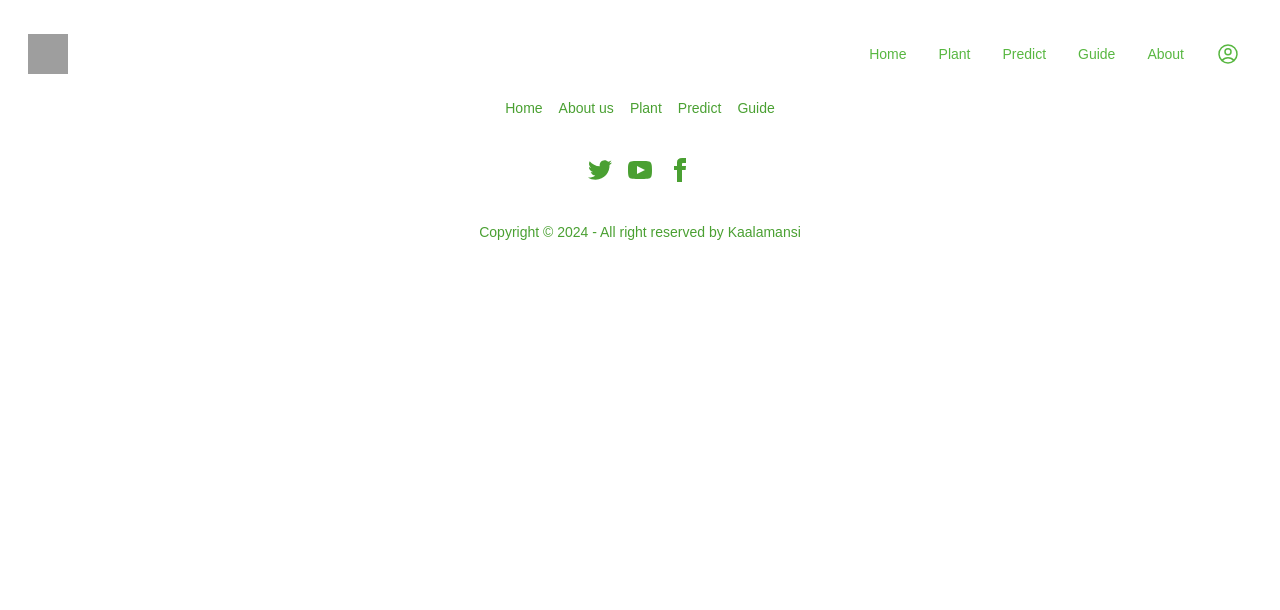
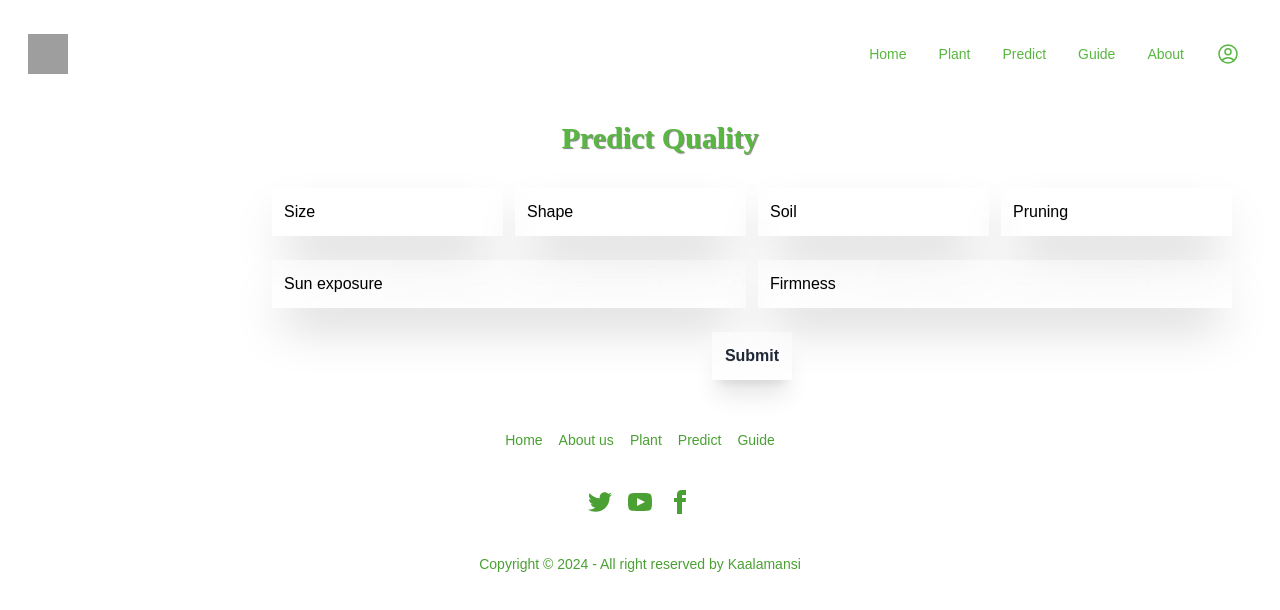
Before and after one commit to Athanasia19/Kalamansi, a React (Create React App) app in the folder frontend/: page /predict/quality in a window 1280 px wide. Shown: the top 610 px of the page. Built offline with nearby package versions, Linux system fonts and the light colour scheme; grey boxes are pictures that could not be loaded.

Commit message:
updating predict

```diff
--- a/frontend/src/App.css
+++ b/frontend/src/App.css
@@ -2,6 +2,8 @@
 @tailwind components;
 @tailwind utilities;
 @import url('https://fonts.googleapis.com/css2?family=League+Spartan:wght@700&display=swap');
+
+
 
 html,
 body {
--- a/frontend/src/App.js
+++ b/frontend/src/App.js
@@ -2,7 +2,8 @@ import "./App.css";
 import Home from "./Components/Home";
 import { BrowserRouter as Router, Route, Routes } from "react-router-dom";
 import Plant from "./Components/Plant/plant";
-import Predict from "./Components/Predict/predict";
+import Quality from "./Components/Predict/Quality";
+import Disease from "./Components/Predict/Disease";
 import Guide from "./Components/Plant/Guide/Tutorial";
 import Header from "./Components/Layout/Header";
 import Footer from "./Components/Layout/Footer";
@@ -21,7 +22,8 @@ function App() {
         <Routes>
           <Route path="/" element={<Home />} exact="true" />
           <Route path="/plant" element={<Plant exact="true" />} />
-          <Route path="/predict" element={<Predict exact="true" />} />
+          <Route path="/predict/quality" element={<Quality exact="true" />} />
+          <Route path="/predict/disease" element={<Disease exact="true" />} />
           <Route path="/guide" element={<Guide exact="true" />} />
           <Route path="/login" element={<Login exact="true" />} />
           <Route path="/about" element={<About exact="true" />} />
--- /dev/null
+++ b/frontend/src/Components/Predict/Disease.js
@@ -0,0 +1,87 @@
+import React, { Fragment } from "react";
+
+const predict = () => {
+  return (
+    <Fragment>
+      <div className="container">
+        <div className="row">
+          <div className="col-md-12">
+            <h1
+              className="text-3xl font-bold text-center mt-5 mb-5 w-screen p-3"
+              style={{
+                color: "#58B741",
+                fontFamily: "League Spartan",
+                textShadow: "1px 1px 1px rgba(0, 0, 0, 0.5)",
+              }}
+            >
+              Predict Disease
+            </h1>
+            <div className="pl-56 pb-10">
+              <form class="px-7 grid justify-center items-center">
+                <div class="grid gap-6" id="form">
+                  <div class="w-full flex gap-3">
+                    <input
+                      class="p-3 capitalize shadow-2xl  glass w-full placeholder:text-black outline-none focus:border-solid focus:border-[1px] border-[#035ec5]"
+                      type="text"
+                      placeholder="Size"
+                      id="size"
+                      name="Size"
+                      required=""
+                    />
+                    <input
+                      class="p-3 capitalize shadow-2xl  glass w-full placeholder:text-black outline-none focus:border-solid focus:border-[1px] border-[#035ec5]"
+                      type="text"
+                      placeholder="Shape"
+                      id="shape"
+                      name="Shape"
+                    />
+
+                    <input
+                      class="p-3 glass shadow-2xl  w-full placeholder:text-black outline-none focus:border-solid focus:border-[1px] border-[#035ec5]"
+                      type="text"
+                      placeholder="Soil"
+                      id="soil"
+                      name="soil"
+                    />
+                    <input
+                      class="p-3 glass shadow-2xl  w-full placeholder:text-black outline-none focus:border-solid focus:border-[1px] border-[#035ec5]"
+                      type="text"
+                      placeholder="Pruning"
+                      id="pruning"
+                      name="pruning"
+                      required=""
+                    />
+                  </div>
+                  <div class="flex gap-3">
+                    <input
+                      class="p-3 glass shadow-2xl  w-full placeholder:text-black outline-none focus:border-solid focus:border-[1px] border-[#035ec5]"
+                      type="text"
+                      placeholder="Sun exposure"
+                      id="sunlight"
+                      name="sunlight"
+                      required=""
+                    />
+                    <input
+                      class="p-3 glass shadow-2xl  w-full placeholder:text-black outline-none focus:border-solid focus:border-[1px] border-[#035ec5]"
+                      type="text"
+                      placeholder="Firmness"
+                      required=""
+                    />
+                  </div>
+                  <button
+                    class="outline-none glass shadow-xl w-20 items-center p-3 mx-auto bg-[#ffffff42] hover:border-[#035ec5] hover:border-solid hover:border-[1px] hover:text-[#035ec5] font-bold"
+                    type="submit"
+                  >
+                    Submit
+                  </button>
+                </div>
+              </form>
+            </div>
+          </div>
+        </div>
+      </div>
+    </Fragment>
+  );
+};
+
+export default predict;
--- /dev/null
+++ b/frontend/src/Components/Predict/Quality.js
@@ -0,0 +1,87 @@
+import React, { Fragment } from "react";
+
+const predict = () => {
+  return (
+    <Fragment>
+      <div className="container">
+        <div className="row">
+          <div className="col-md-12">
+            <h1
+              className="text-3xl font-bold text-center mt-5 mb-5 w-screen p-3"
+              style={{
+                color: "#58B741",
+                fontFamily: "League Spartan",
+                textShadow: "1px 1px 1px rgba(0, 0, 0, 0.5)",
+              }}
+            >
+              Predict Quality
+            </h1>
+            <div className="pl-56 pb-10">
+              <form class="px-7 grid justify-center items-center">
+                <div class="grid gap-6" id="form">
+                  <div class="w-full flex gap-3">
+                    <input
+                      class="p-3 capitalize shadow-2xl  glass w-full placeholder:text-black outline-none focus:border-solid focus:border-[1px] border-[#035ec5]"
+                      type="text"
+                      placeholder="Size"
+                      id="size"
+                      name="Size"
+                      required=""
+                    />
+                    <input
+                      class="p-3 capitalize shadow-2xl  glass w-full placeholder:text-black outline-none focus:border-solid focus:border-[1px] border-[#035ec5]"
+                      type="text"
+                      placeholder="Shape"
+                      id="shape"
+                      name="Shape"
+                    />
+
+                    <input
+                      class="p-3 glass shadow-2xl  w-full placeholder:text-black outline-none focus:border-solid focus:border-[1px] border-[#035ec5]"
+                      type="text"
+                      placeholder="Soil"
+                      id="soil"
+                      name="soil"
+                    />
+                    <input
+                      class="p-3 glass shadow-2xl  w-full placeholder:text-black outline-none focus:border-solid focus:border-[1px] border-[#035ec5]"
+                      type="text"
+                      placeholder="Pruning"
+                      id="pruning"
+                      name="pruning"
+                      required=""
+                    />
+                  </div>
+                  <div class="flex gap-3">
+                    <input
+                      class="p-3 glass shadow-2xl  w-full placeholder:text-black outline-none focus:border-solid focus:border-[1px] border-[#035ec5]"
+                      type="text"
+                      placeholder="Sun exposure"
+                      id="sunlight"
+                      name="sunlight"
+                      required=""
+                    />
+                    <input
+                      class="p-3 glass shadow-2xl  w-full placeholder:text-black outline-none focus:border-solid focus:border-[1px] border-[#035ec5]"
+                      type="text"
+                      placeholder="Firmness"
+                      required=""
+                    />
+                  </div>
+                  <button
+                    class="outline-none glass shadow-xl w-20 items-center p-3 mx-auto bg-[#ffffff42] hover:border-[#035ec5] hover:border-solid hover:border-[1px] hover:text-[#035ec5] font-bold"
+                    type="submit"
+                  >
+                    Submit
+                  </button>
+                </div>
+              </form>
+            </div>
+          </div>
+        </div>
+      </div>
+    </Fragment>
+  );
+};
+
+export default predict;
```
